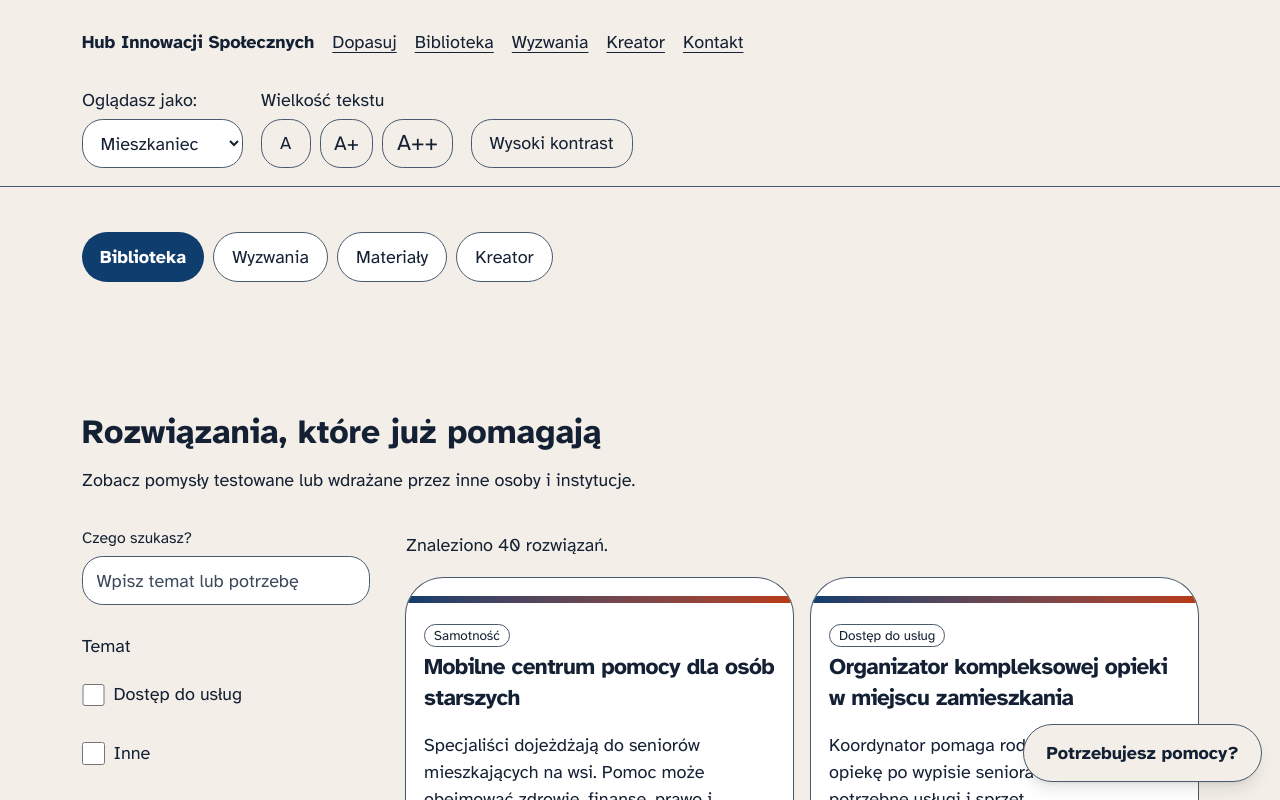
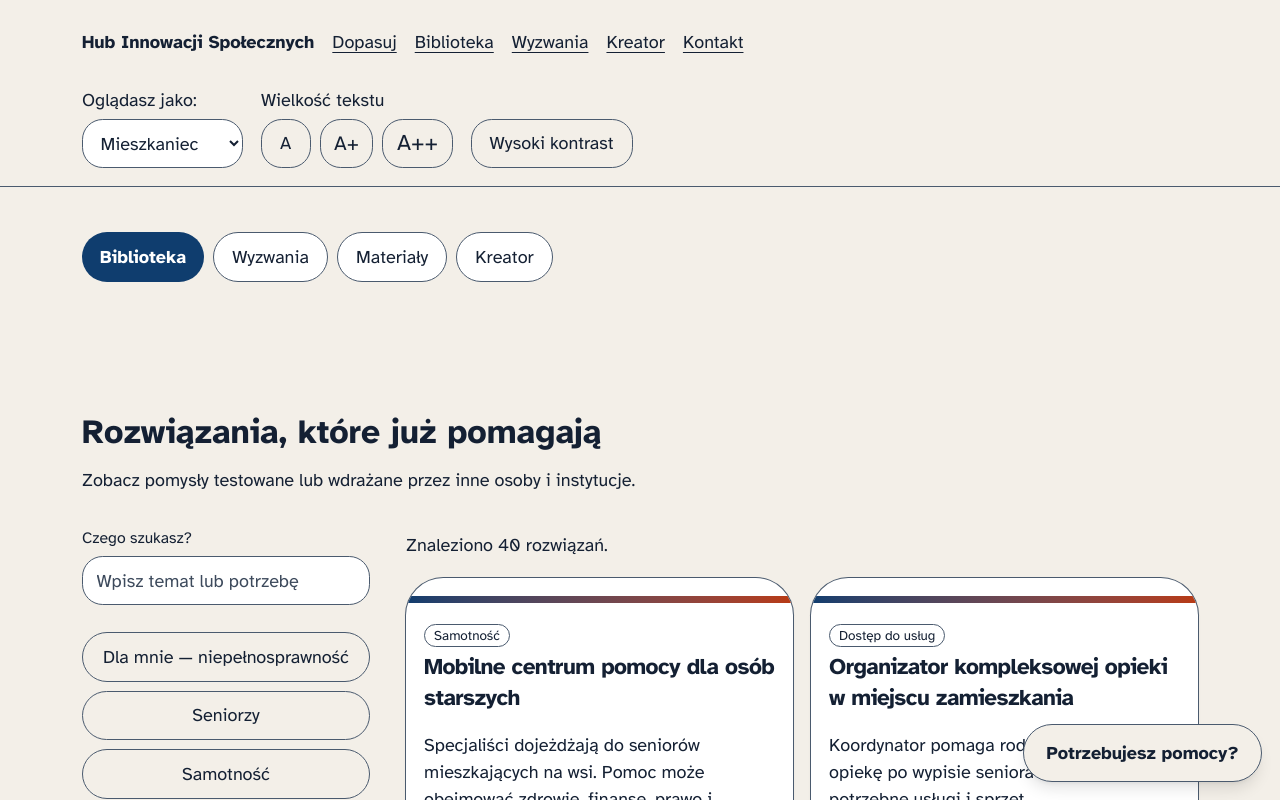
Before and after one commit to NightfallHT/ha-katon, a Next.js app in the folder web/: page /biblioteka in a window 1280 px wide. Shown: the top 800 px of the page. Built offline with nearby package versions, Linux system fonts and the light colour scheme.

Commit message:
Show a parcel-style submission tracker after Kreator send.
Biblioteka gets one-click disability/senior filters; owner notes live in docs/pitch for Sunday recording.

```diff
--- a/web/app/biblioteka/biblioteka-browser.tsx
+++ b/web/app/biblioteka/biblioteka-browser.tsx
@@ -8,6 +8,12 @@ import type { Innovation } from "@/content/catalog";
 import { categoryLabel, stageLabel } from "@/content/labels";
 
 const STAGES = ["pomysł", "testowana", "wdrożona"];
+
+const SHORTCUTS = [
+  { label: "Dla mnie — niepełnosprawność", category: "niepelnosprawnosc" },
+  { label: "Seniorzy", category: "starzenie" },
+  { label: "Samotność", category: "samotnosc" },
+];
 
 export function BibliotekaBrowser({
   items,
@@ -76,6 +82,24 @@ export function BibliotekaBrowser({
           />
         </div>
 
+        <p className="flex flex-col gap-2">
+          {SHORTCUTS.map((item) => (
+            <button
+              key={item.category}
+              type="button"
+              className={`inline-flex min-h-11 items-center justify-center rounded-full border px-4 text-left font-medium ${
+                categories.includes(item.category)
+                  ? "border-primary bg-primary text-primary-foreground"
+                  : "border-border"
+              }`}
+              aria-pressed={categories.includes(item.category)}
+              onClick={() => setCategories([item.category])}
+            >
+              {item.label}
+            </button>
+          ))}
+        </p>
+
         <fieldset className="space-y-2">
           <legend className="font-medium">Temat</legend>
           {allCategories.map((slug) => (
--- a/web/app/kreator/grant/page.tsx
+++ b/web/app/kreator/grant/page.tsx
@@ -186,7 +186,7 @@ export default function GrantPage() {
         </div>
 
         {!drafted ? (
-          <Button type="submit" disabled={drafting}>
+          <Button type="submit" disabled={drafting} aria-busy={drafting}>
             {drafting ? "Przygotowuję szkic…" : "Wygeneruj szkic wniosku"}
           </Button>
         ) : (
--- a/web/app/kreator/potwierdzenie/page.tsx
+++ b/web/app/kreator/potwierdzenie/page.tsx
@@ -3,6 +3,8 @@
 import { useEffect, useState } from "react";
 import Link from "next/link";
 import { ResourceNav } from "@/components/resource-nav";
+
+const STEPS = ["Wysłane", "W ocenie", "Decyzja"];
 
 export default function PotwierdzeniePage() {
   const [title, setTitle] = useState<string | null>(null);
@@ -25,9 +27,20 @@ export default function PotwierdzeniePage() {
       <p className="mt-3 max-w-prose">
         {title
           ? `Zapisaliśmy „${title}”. Pracownicy ROPS zobaczą je na liście zgłoszeń.`
-          : "Zapisaliśmy zgłoszenie. Pracownicy ROPS zobaczą je na liście zgłoszeń."}{" "}
-        Status możesz śledzić w „Moich zgłoszeniach”.
+          : "Zapisaliśmy zgłoszenie. Pracownicy ROPS zobaczą je na liście zgłoszeń."}
       </p>
+      <ol aria-label="Etapy zgłoszenia" className="mt-6 flex flex-wrap gap-2">
+        {STEPS.map((label, index) => (
+          <li
+            key={label}
+            aria-current={index === 0 ? "step" : undefined}
+            className={`rounded-md border px-3 py-2 ${index === 0 ? "bg-foreground font-semibold text-background" : ""}`}
+          >
+            {index + 1}. {label}
+            {index === 0 ? <span className="sr-only"> (obecny etap)</span> : null}
+          </li>
+        ))}
+      </ol>
       <p className="mt-6">
         <Link
           href="/moje-zgloszenia"
--- /dev/null
+++ b/web/app/moje-zgloszenia/local-last.tsx
@@ -0,0 +1,42 @@
+"use client";
+
+import { useEffect, useState } from "react";
+
+const STEPS = ["Wysłane", "W ocenie", "Decyzja"];
+
+type Stored = { title?: string; type?: string };
+
+export function LocalLastSubmission() {
+  const [item, setItem] = useState<Stored | null>(null);
+
+  useEffect(() => {
+    try {
+      const raw = sessionStorage.getItem("hubmi-last-submission");
+      if (!raw) return;
+      setItem(JSON.parse(raw) as Stored);
+    } catch {
+      /* ignore */
+    }
+  }, []);
+
+  if (!item?.title) return null;
+
+  return (
+    <aside className="mt-8 rounded-2xl border p-5" aria-label="Ostatnie zgłoszenie na tym komputerze">
+      <h2 className="text-xl font-semibold">{item.title}</h2>
+      <p className="mt-1">Zapisane na tym komputerze. ROPS widzi je w panelu, gdy baza działa.</p>
+      <ol aria-label="Etapy zgłoszenia" className="mt-4 flex flex-wrap gap-2">
+        {STEPS.map((label, index) => (
+          <li
+            key={label}
+            aria-current={index === 0 ? "step" : undefined}
+            className={`rounded-md border px-3 py-2 ${index === 0 ? "bg-foreground font-semibold text-background" : ""}`}
+          >
+            {index + 1}. {label}
+            {index === 0 ? <span className="sr-only"> (obecny etap)</span> : null}
+          </li>
+        ))}
+      </ol>
+    </aside>
+  );
+}
--- a/web/app/moje-zgloszenia/page.tsx
+++ b/web/app/moje-zgloszenia/page.tsx
@@ -4,6 +4,7 @@ import { adminDb } from "../admin/_lib/supabase";
 import { TYPE_LABELS, formatDate, label } from "../admin/_lib/labels";
 import { setDemoEmail } from "./actions";
 import { AuthorReplyForm } from "./reply-form";
+import { LocalLastSubmission } from "./local-last";
 
 export const dynamic = "force-dynamic";
 export const metadata = { title: "Moje zgłoszenia | Hub Innowacji Społecznych" };
@@ -29,6 +30,7 @@ export default async function MySubmissions() {
           <input id="mz-email" name="email" type="email" required autoComplete="email" className="mt-1 w-full rounded-md border p-3" />
           <button type="submit" className="mt-3 min-h-11 rounded-md border px-4 py-2 font-medium focus-visible:ring-2 focus-visible:ring-ring">Pokaż moje zgłoszenia</button>
         </form>
+        <LocalLastSubmission />
       </section>
     );
   }
@@ -93,6 +95,7 @@ export default async function MySubmissions() {
           );
         })}
       </ul>
+      <LocalLastSubmission />
     </section>
   );
 }
```
Also changed, not shown: 3 other files (tests, documents, lock files or other folders).
